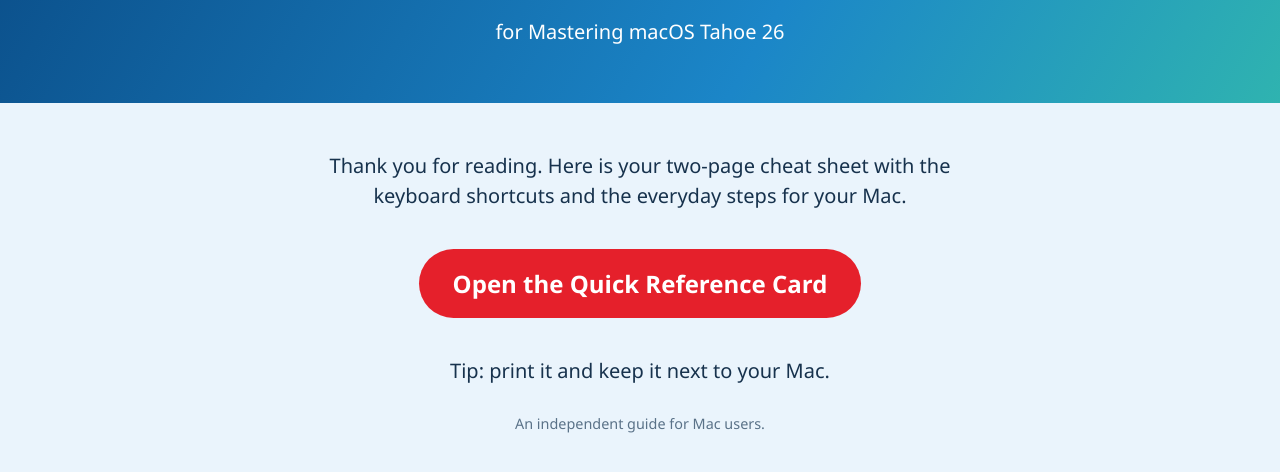
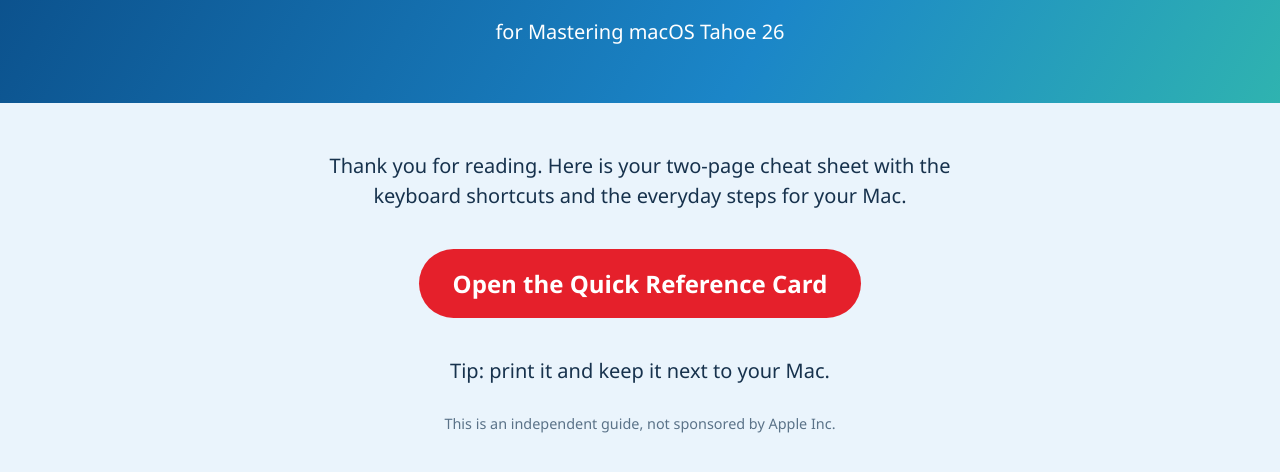
Before and after one commit to davidmerrittbooks/macos-tahoe-bonus, a plain HTML site: page index.html in a window 1280 px wide. Shown: the part 82-554 px from the top of the page. Drawn offline with Linux system fonts and the light colour scheme.

Commit message:
Add files via upload

```diff
--- a/index.html
+++ b/index.html
@@ -15,5 +15,5 @@ small{display:block;color:#5a7288;margin-top:28px;font-size:.9rem}
 <p>Thank you for reading. Here is your two-page cheat sheet with the keyboard shortcuts and the everyday steps for your Mac.</p>
 <a class="btn" href="macOS-Tahoe-26-Quick-Reference.pdf">Open the Quick Reference Card</a>
 <p>Tip: print it and keep it next to your Mac.</p>
-<small>An independent guide for Mac users.</small>
+<small>This is an independent guide, not sponsored by Apple Inc.</small>
 </main></body></html>
```
Also changed, not shown: 1 other file.
